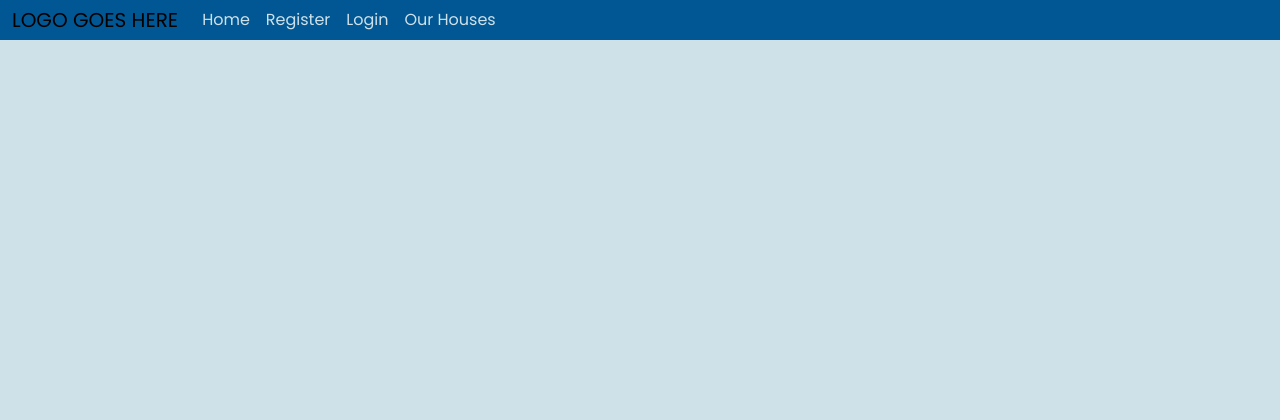
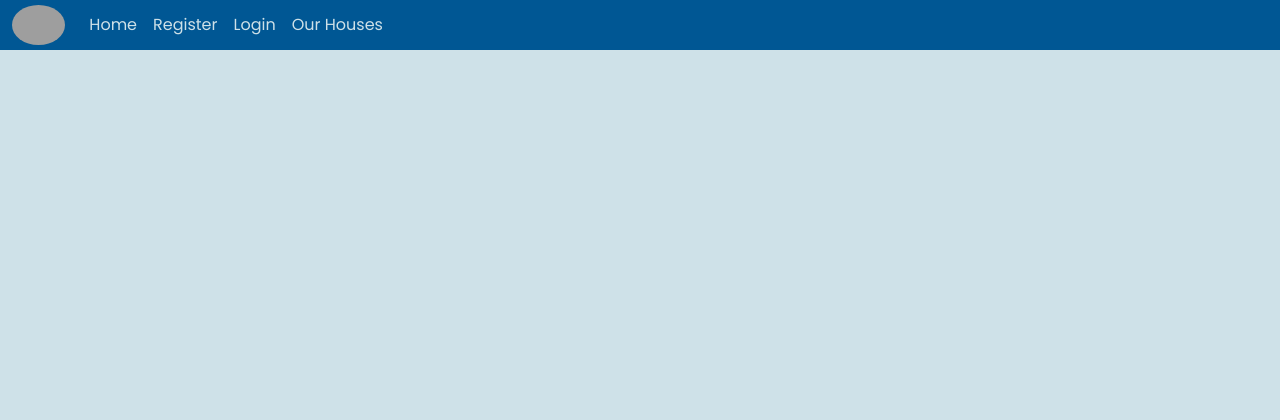
Before and after one commit to CBergane/beachhouse, a Django app: page / in a window 1280 px wide. Shown: the top 420 px of the page. Run offline with Django 3.2, Linux system fonts and the light colour scheme; some libraries are stand-ins or nearby versions; grey boxes are pictures that could not be loaded.

Commit message:
added a logo

```diff
--- a/templates/includes/navbar.html
+++ b/templates/includes/navbar.html
@@ -1,7 +1,9 @@
 <!-- Navigation -->
 <nav class="navbar navbar-expand-lg sticky-top navbar-light">
     <div class="container-fluid">
-        <a class="navbar-brand" href="{% url 'index' %}">LOGO GOES HERE</a>
+        <a class="navbar-brand" href="{% url 'index' %}">
+            <img src="https://res.cloudinary.com/dzdgvkurl/image/upload/v1675787610/Blu_Ocean_House_Clean_Minimalist_Logo_g4l8vw.png" class="logo">
+        </a>
         <button class="navbar-toggler" type="button" data-bs-toggle="collapse" data-bs-target="#navbarText"
             aria-controls="navbarText" aria-expanded="false" aria-label="Toggle navigation">
             <span class="navbar-toggler-icon"></span>
```
